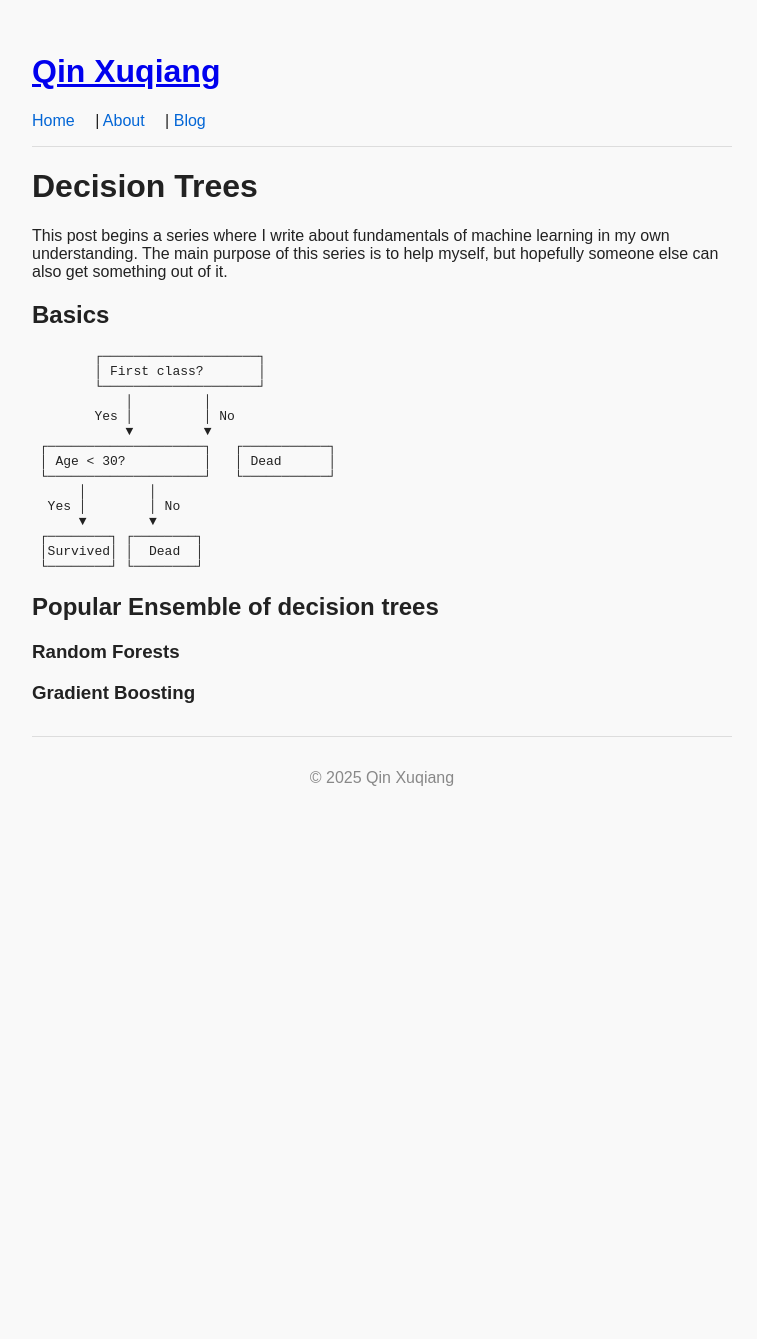
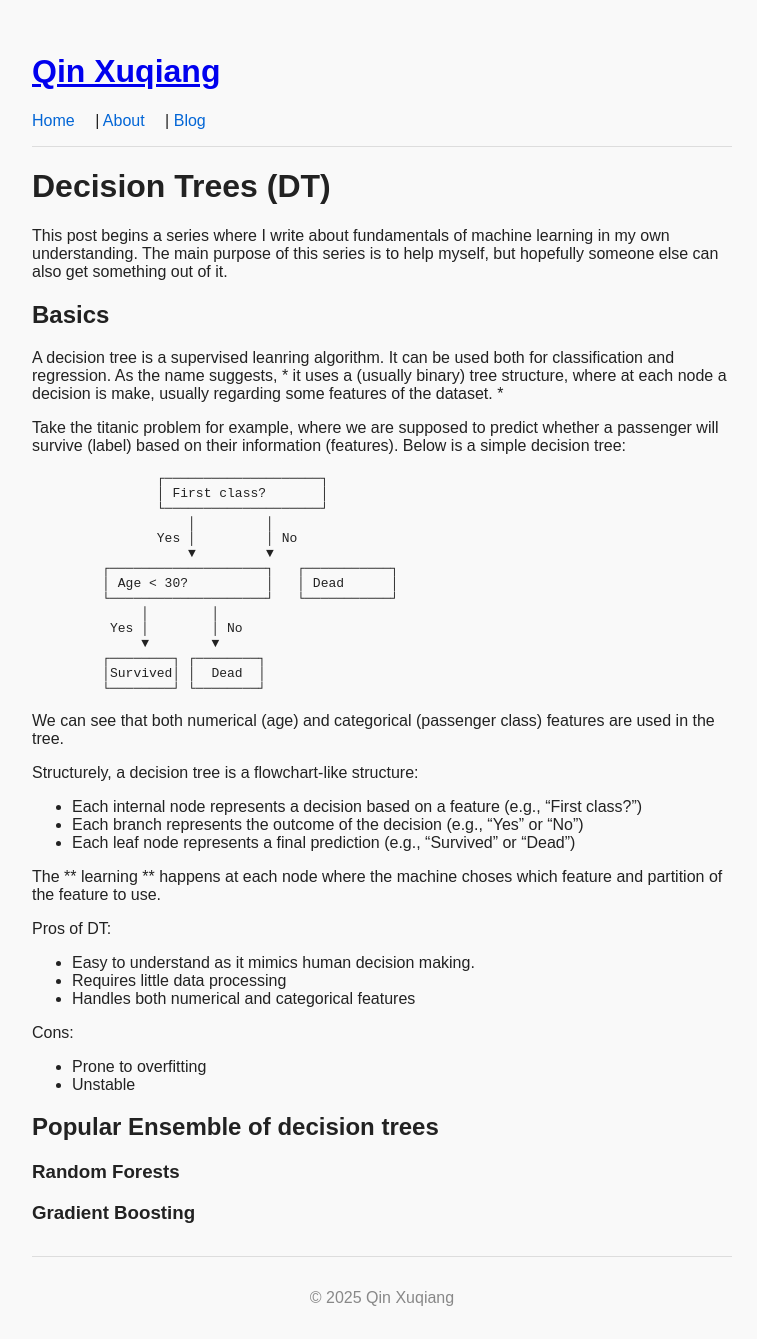
Before and after one commit to qinxuqiang/qinxuqiang.github.io, a Jekyll site: the page built from _posts/2025-08-05-Decision-Trees.md, in a window 1280 px wide. Shown: the whole page, without its empty margins (258-1015 px from the left). Built offline with Jekyll 4.4.1, drawn with Linux system fonts in a browser that asks for light colours; before the commit the page ends 900 px from its top, so only the background shows below that.

Commit message:
Update 2025-08-05-Decision-Trees.md

````diff
--- a/_posts/2025-08-05-Decision-Trees.md
+++ b/_posts/2025-08-05-Decision-Trees.md
@@ -4,30 +4,57 @@ title: "[ML Basic] Decision Trees"
 date: 2025-08-05
 ---
 
-# Decision Trees
+# Decision Trees (DT)
 This post begins a series where I write about fundamentals of machine learning in my own understanding. The main purpose of this series is to help myself, but hopefully someone else can also get something out of it.
 
 ## Basics
+A decision tree is a supervised leanring algorithm. It can be used both for classification and regression. As the name suggests, * it uses a (usually binary) tree structure, where at each node a decision is make, usually regarding some features of the dataset. *
 
-            ┌────────────────────┐
-            │ First class?       │
-            └────────────────────┘
-                │         │
-            Yes │         │ No
-                ▼         ▼
-     ┌────────────────────┐   ┌───────────┐
-     │ Age < 30?          │   │ Dead      │
-     └────────────────────┘   └───────────┘
-          │        │
-      Yes │        │ No
-          ▼        ▼
-     ┌────────┐ ┌────────┐
-     │Survived│ │  Dead  │
-     └────────┘ └────────┘
+Take the titanic problem for example, where we are supposed to predict whether a passenger will survive (label) based on their information (features). Below is a simple decision tree:
+
+```
+                ┌────────────────────┐
+                │ First class?       │
+                └────────────────────┘
+                    │         │
+                Yes │         │ No
+                    ▼         ▼
+         ┌────────────────────┐   ┌───────────┐
+         │ Age < 30?          │   │ Dead      │
+         └────────────────────┘   └───────────┘
+              │        │
+          Yes │        │ No
+              ▼        ▼
+         ┌────────┐ ┌────────┐
+         │Survived│ │  Dead  │
+         └────────┘ └────────┘
+```
+
+We can see that both numerical (age) and categorical (passenger class) features are used in the tree.
+
+
+Structurely, a decision tree is a flowchart-like structure:
+
+- Each internal node represents a decision based on a feature (e.g., "First class?")
+- Each branch represents the outcome of the decision (e.g., "Yes" or "No")
+- Each leaf node represents a final prediction (e.g., "Survived" or "Dead")
+
+The ** learning ** happens at each node where the machine choses which feature and partition of the feature to use.
+
+Pros of DT:
+- Easy to understand as it mimics human decision making.
+- Requires little data processing
+- Handles both numerical and categorical features
+
+Cons:
+- Prone to overfitting
+- Unstable
+
 
 
 ## Popular Ensemble of decision trees
 
+
 ### Random Forests
 
 ### Gradient Boosting
````
